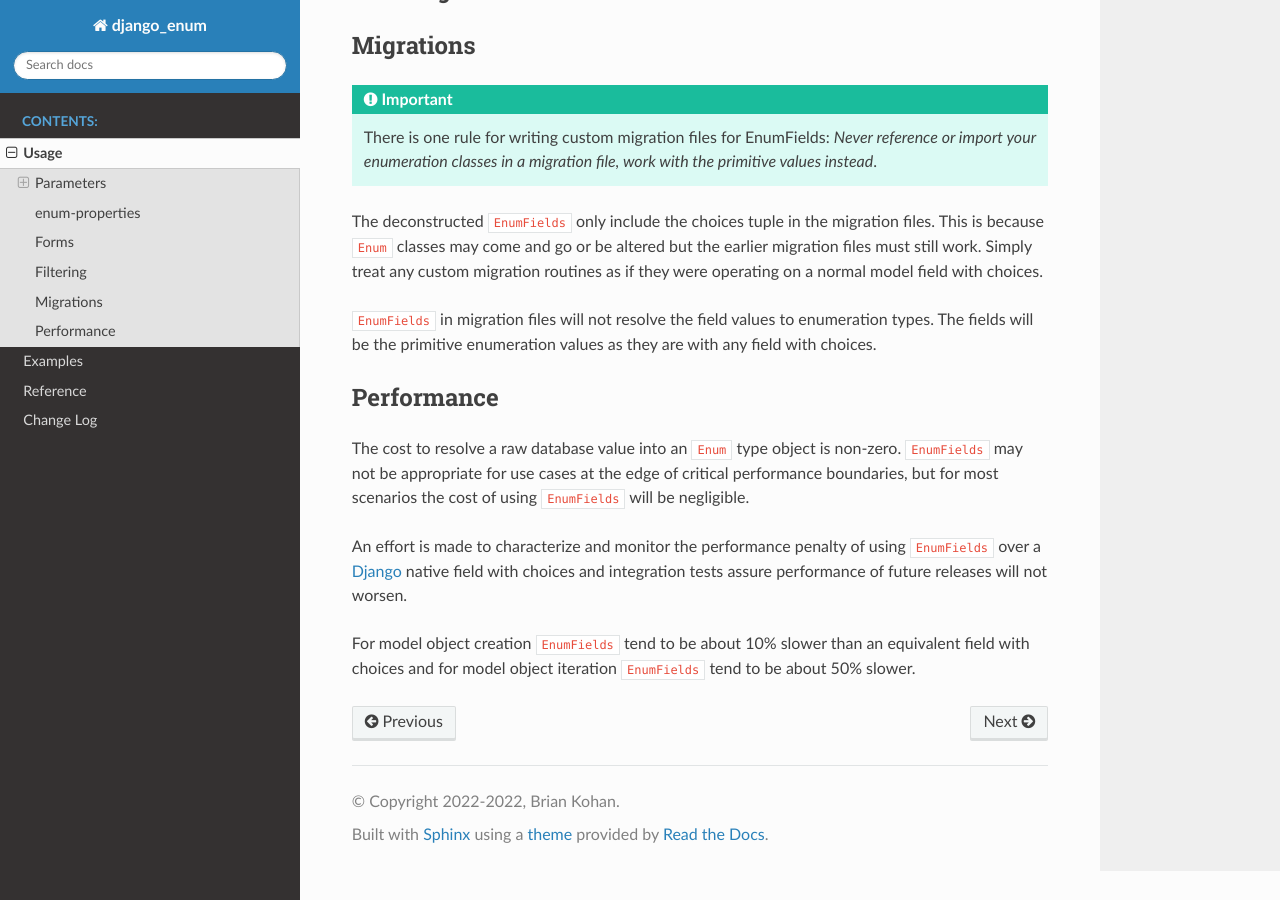
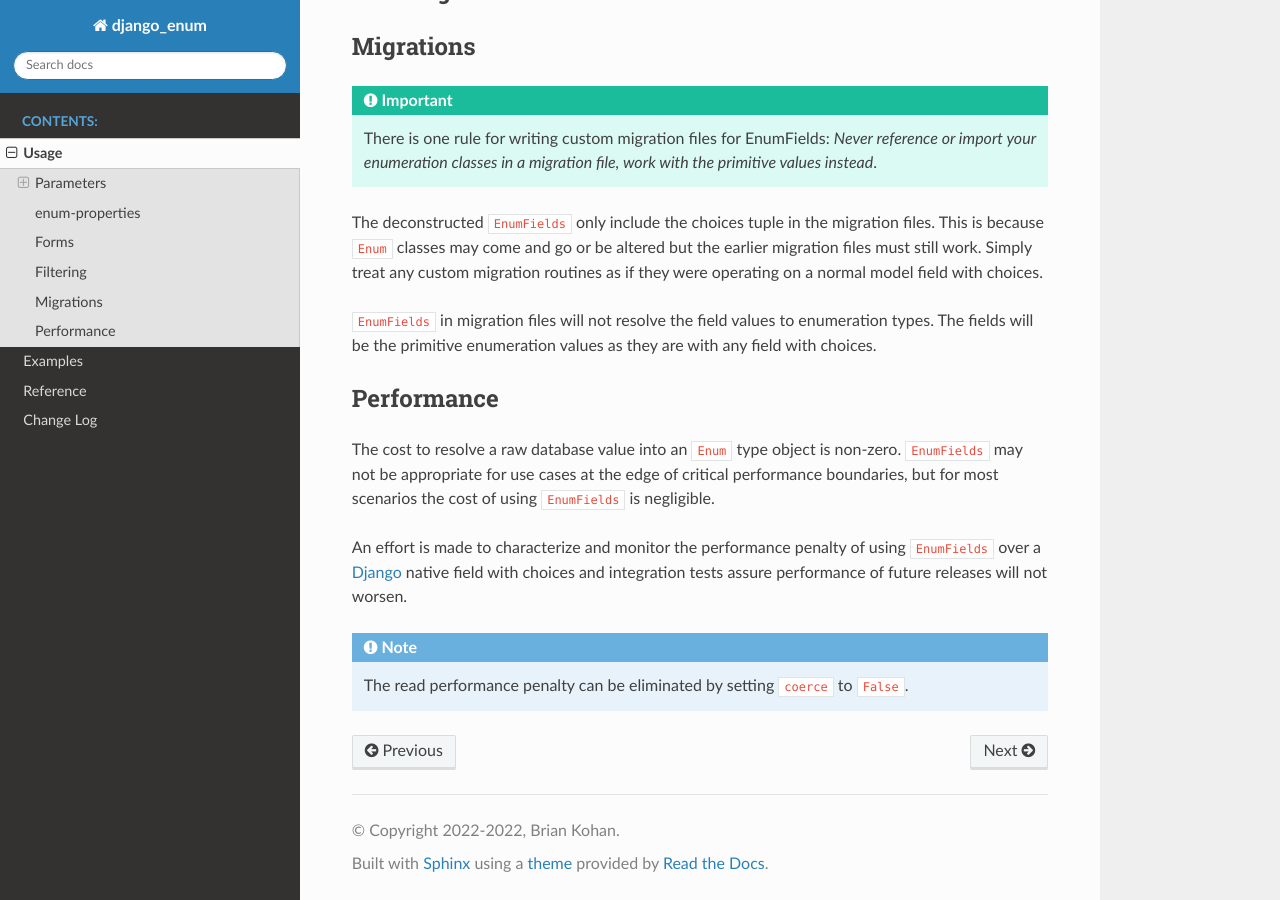
Before and after one commit to bckohan/django-enum, a Sphinx documentation site: the page built from doc/source/usage.rst, in a window 1280 px wide and 900 px high, scrolled down 2784 px. Built offline with Sphinx 7.4.7 and the Read the Docs theme 2.0.0, drawn with Linux system fonts in a browser that asks for light colours; some of the changed text lies outside the part shown.

```diff
--- a/doc/source/usage.rst
+++ b/doc/source/usage.rst
@@ -64,7 +64,8 @@
 
 Setting this parameter to ``False`` will turn off the automatic conversion to
 the field's ``Enum`` type while leaving all validation checks in place. It will
-still be possible to set the field directly as an ``Enum`` instance:
+still be possible to set the field directly as an ``Enum`` instance and to
+filter by ``Enum`` instance or any symmetric value:
 
 .. code-block:: python
 
@@ -154,6 +155,7 @@
 #########
 
 
+
 Migrations
 ##########
 
@@ -179,18 +181,13 @@
 The cost to resolve a raw database value into an ``Enum`` type object is
 non-zero. ``EnumFields`` may not be appropriate for use cases at the edge of
 critical performance boundaries, but for most scenarios the cost of using
-``EnumFields`` will be negligible.
+``EnumFields`` is negligible.
 
 An effort is made to characterize and monitor the performance penalty of
 using ``EnumFields`` over a Django_ native field with choices and integration
 tests assure performance of future releases will not worsen.
 
-For model object creation ``EnumFields`` tend to be about 10% slower than an
-equivalent field with choices and for model object iteration ``EnumFields``
-tend to be about 50% slower.
+.. note::
 
-..
-    .. note::
-
-        The performance penalty can be eliminated by setting ``coerce`` to
-        ``False``.
+    The read performance penalty can be eliminated by setting ``coerce`` to
+    ``False``.
```
Also changed, not shown: 2 other files.
